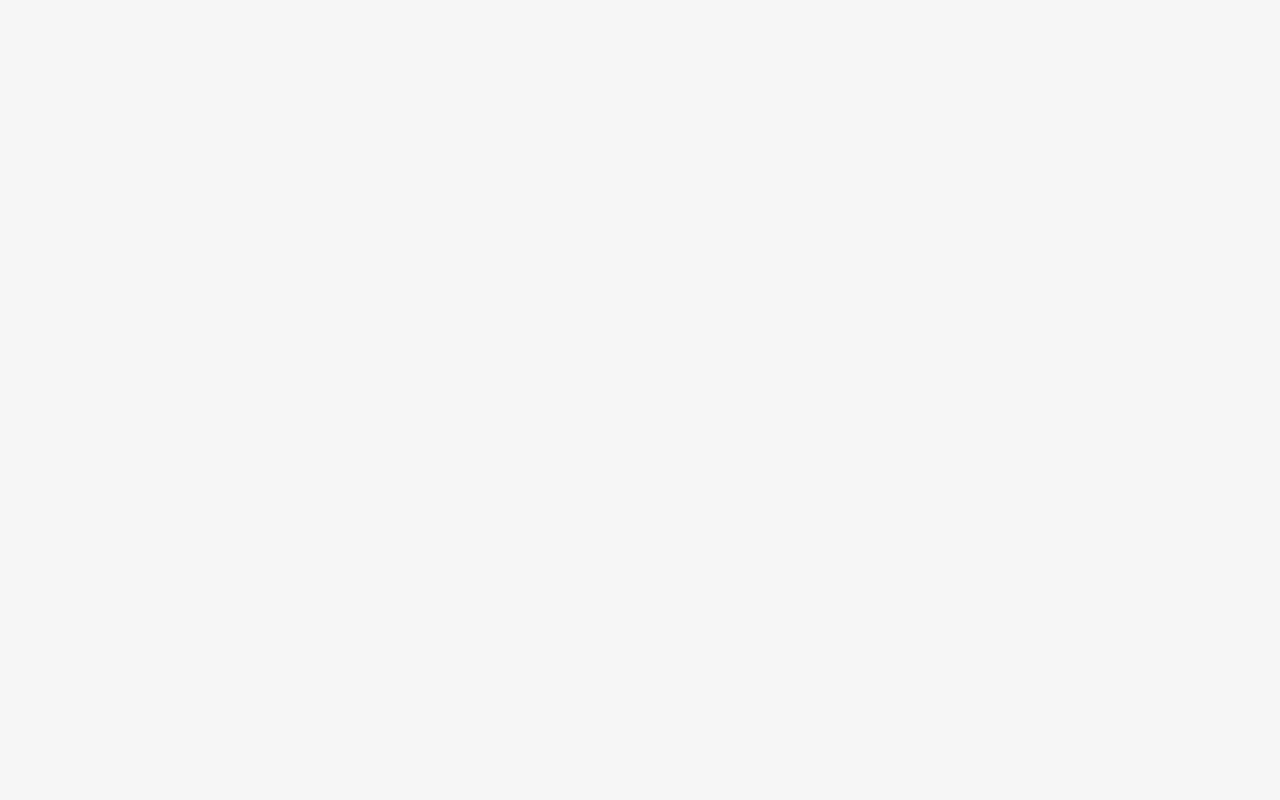
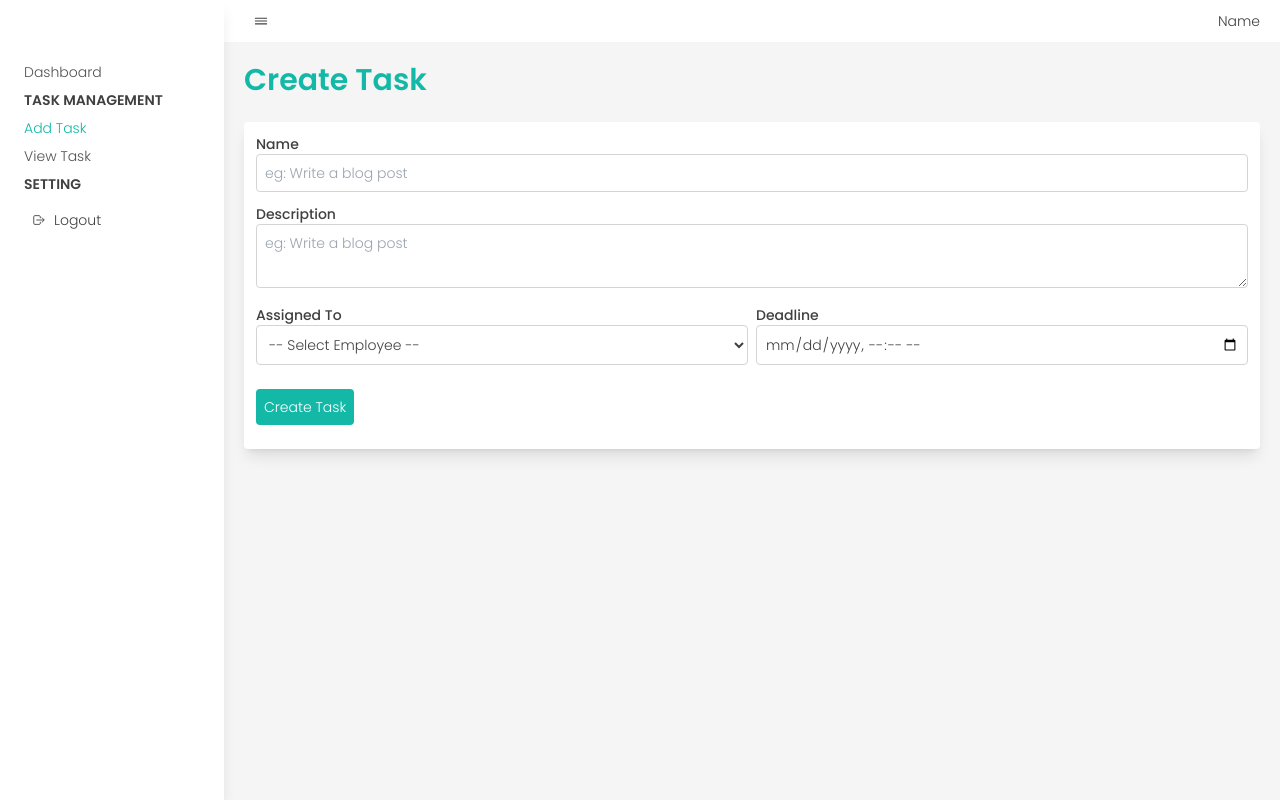
Before and after one commit to arisirvandiansyah/task-management-app, a React (Vite) app in the folder client/: page /tasks/create in a window 1280 px wide. Before the commit this address had no page. Built offline with nearby package versions, Linux system fonts and the light colour scheme.

Commit message:
feat(client): add create task page design

```diff
--- a/client/src/index.css
+++ b/client/src/index.css
@@ -19,7 +19,7 @@ label {
 input:not([type="checkbox"]),
 select,
 textarea {
-  @apply p-2 rounded border border-neutral-300 w-full;
+  @apply p-2 rounded bg-white border border-neutral-300 w-full;
 }
 
 input:focus,
--- a/client/src/main.jsx
+++ b/client/src/main.jsx
@@ -6,6 +6,7 @@ import "./index.css";
 import Register from "./pages/Register.jsx";
 import Login from "./pages/Login.jsx";
 import Dashboard from "./pages/dashboard/Dashboard.jsx";
+import CreateTask from "./pages/dashboard/CreateTask.jsx";
 
 createRoot(document.getElementById("root")).render(
   <BrowserRouter>
@@ -13,6 +14,7 @@ createRoot(document.getElementById("root")).render(
       <Route path="/register" element={<Register />} />
       <Route path="/login" element={<Login />} />
       <Route path="/" element={<Dashboard />} />
+      <Route path="/tasks/create" element={<CreateTask />} />
     </Routes>
   </BrowserRouter>
 );
--- /dev/null
+++ b/client/src/pages/dashboard/CreateTask.jsx
@@ -0,0 +1,51 @@
+import React from "react";
+import Layout from "./Layout";
+
+const CreateTask = () => {
+  return (
+    <Layout>
+      <div className="mb-6">
+        <h1>Create Task</h1>
+      </div>
+      <div className="p-3 bg-white rounded shadow-lg">
+        <form action="">
+          <div className="mb-3">
+            <label htmlFor="Name">Name</label>
+            <input
+              type="text"
+              name="Name"
+              placeholder="eg: Write a blog post"
+            />
+          </div>
+          <div className="mb-3">
+            <label htmlFor="description">Description</label>
+            <textarea
+              name="description"
+              className="min-h-16"
+              placeholder="eg: Write a blog post"
+            ></textarea>
+          </div>
+          <div className="lg:flex justify-between gap-2 mb-3">
+            <div className="mb-3 w-full">
+              <label htmlFor="assigned_to">Assigned To</label>
+              <select name="assigned_to">
+                <option value="" hidden>
+                  -- Select Employee --
+                </option>
+              </select>
+            </div>
+            <div className="mb-3 w-full">
+              <label htmlFor="deadline">Deadline</label>
+              <input type="datetime-local" name="deadline" />
+            </div>
+          </div>
+          <div className="mb-3">
+            <button type="submit">Create Task</button>
+          </div>
+        </form>
+      </div>
+    </Layout>
+  );
+};
+
+export default CreateTask;
```
